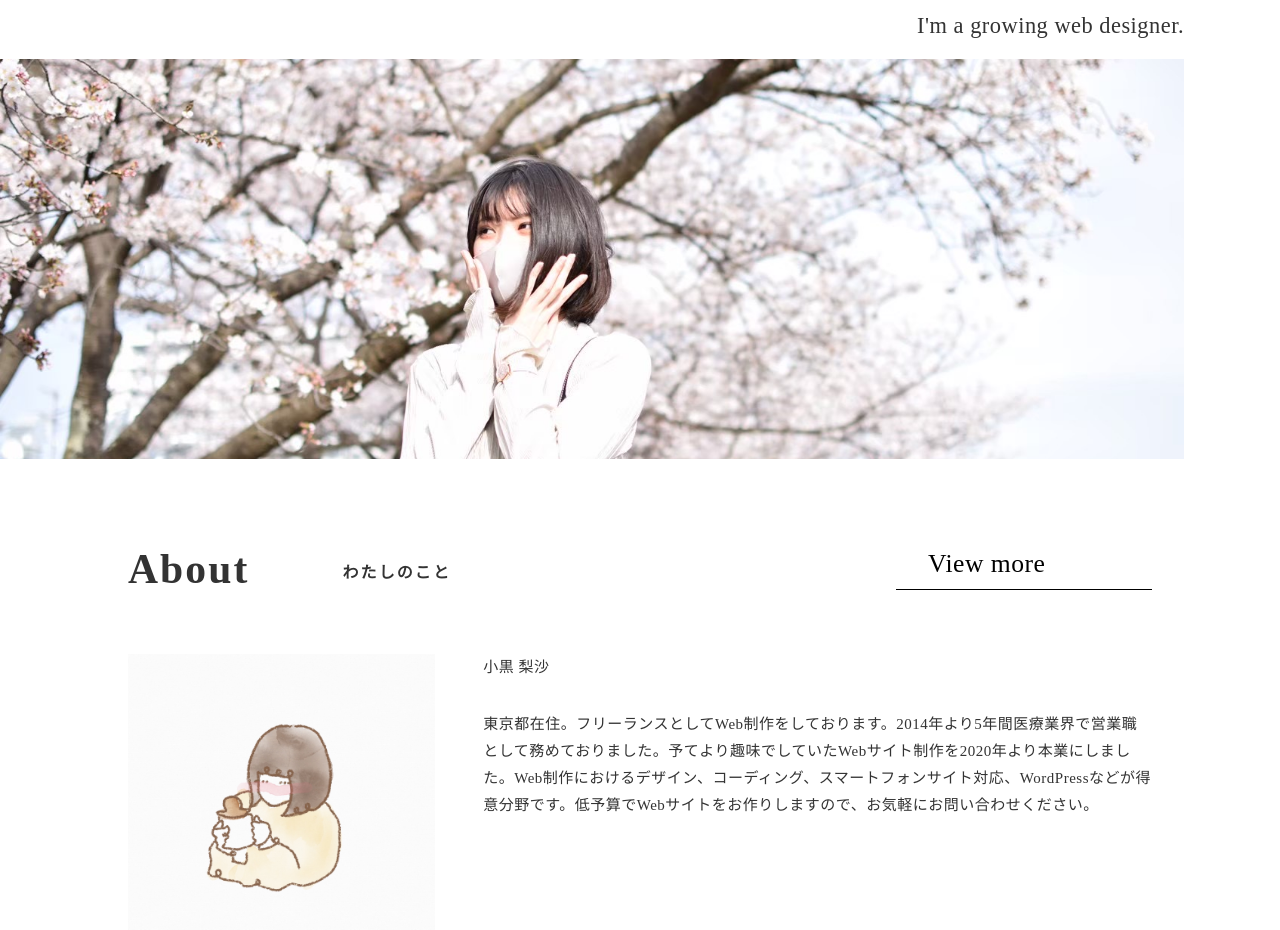
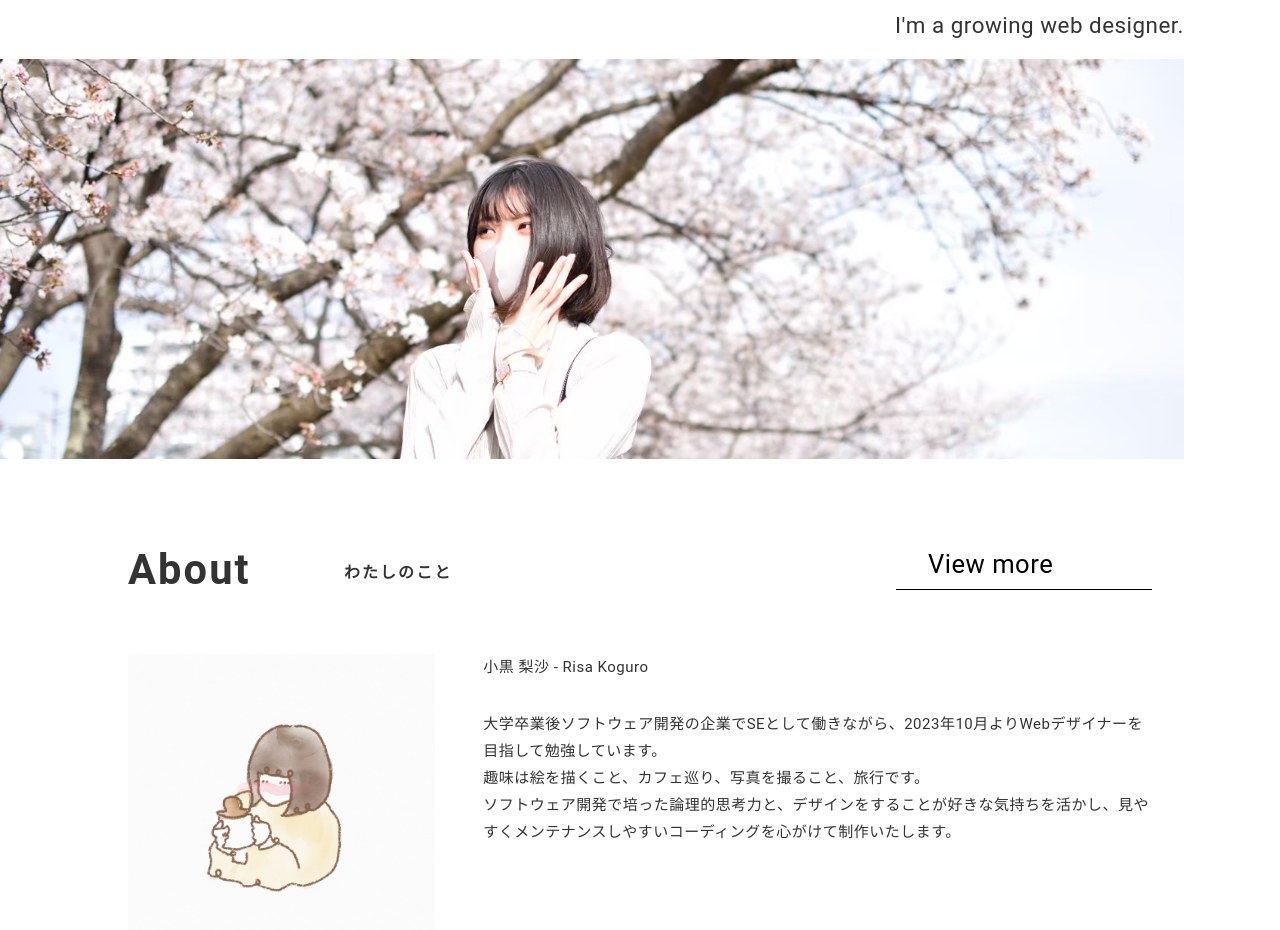
Before and after one commit to KoguroRisa/portfolio, a plain HTML site: page index.html in a window 1280 px wide. Shown: the part 332-1262 px from the top of the page. Drawn offline with nearby package versions, Linux system fonts and the light colour scheme.

Commit message:
about修正

```diff
--- a/css/style.css
+++ b/css/style.css
@@ -1,10 +1,11 @@
 body {
   /* font-family: "Montserrat","Helvetica Neue",Arial,"Hiragino Kaku Gothic ProN","Hiragino Sans",Meiryo,sans-serif; */
-  font-family: f-u, "Helvetica Neue", Arial, "Hiragino Kaku Gothic ProN", "Hiragino Sans", Meiryo, sans-serif;
+  /* font-family: f-u, "Helvetica Neue", Arial, "Hiragino Kaku Gothic ProN", "Hiragino Sans", Meiryo, sans-serif; */
   font-size: 10px;
   letter-spacing: .05em;
   color: #333;
   font-family: "sofia-pro", "sans-serif";
+  font-family: "sofia-pro", "A1 Gothic R", "Yu Gothic", "YuGothic", "Roboto", "Helvetica Neue", "Hiragino Kaku Gothic Pro", "Meiryo", "Arial", "sans-serif";
 }
 
 a {
@@ -157,7 +158,6 @@ img {
 
 .gnav-item:nth-of-type(3) a {
   position: relative;
-  font-size: 13px;
   font-weight: bold;
   display: inline-block;
   padding: 5px 0;
@@ -452,6 +452,13 @@ img {
   display: flex;
   align-items: center;
 }
+
+/* .content-title {
+  font-size: 2rem;
+  margin-left: 3rem;
+  display: flex;
+  align-items: center;
+} */
 
 
 /*--------------------------------
@@ -798,3 +805,96 @@ img {
     margin-bottom: 20px;
   }
 }
+
+/*==================
+#loading
+==================*/
+/*
+#loading {
+  position: fixed;
+  top: 0;
+  left: 0;
+  bottom: 0;
+  z-index: 99999;
+  width: 100%;
+  height: 100%;
+  background: #999;
+}
+
+#loading_box {
+  position: absolute;
+  top: 50%;
+  left: 50%;
+  transform: translate(-50%, -50%);
+  width: 100%;
+  text-align: center;
+}
+
+.loading-one {
+  display: inline-block;
+  border-top: 1px solid #ffffff;
+  border-bottom: 1px solid #ffffff;
+}
+
+.loading-one p.loading-txt {
+  color: #fff;
+  font-size: 20px;
+  letter-spacing: 0.25em;
+  line-height: 2.0;
+  padding: 2em 0;
+} */
+
+/*==================
+.animation_loading
+==================*/
+
+/* .animation_loading {
+  animation: equalizer_loading 7000ms infinite;
+  animation-iteration-count: 10;
+}
+
+@keyframes equalizer_loading {
+  0% {
+    width: 70%;
+  }
+
+  10% {
+    width: 50%;
+  }
+
+  20% {
+    width: 100%;
+  }
+
+  30% {
+    width: 10%;
+  }
+
+  40% {
+    width: 50%;
+  }
+
+  50% {
+    width: 70%;
+  }
+
+  60% {
+    width: 50%;
+  }
+
+  70% {
+    width: 10%;
+  }
+
+  80% {
+    width: 100%;
+  }
+
+  90% {
+    width: 10%;
+  }
+
+  100% {
+    width: 70%;
+  }
+} */
--- a/index.html
+++ b/index.html
@@ -13,6 +13,14 @@
 </head>
 
 <body>
+  <!-- <div id="loading">
+    <div id="loading_box">
+      <div class="loading-one animation_loading">
+        <p class="loading-txt">Loading</p>
+      </div>
+    </div>
+  </div> -->
+
   <div class="wrapper">
     <!-- header -->
     <header class="header ">
@@ -38,7 +46,9 @@
           <p class="mv-text-title">This is</p>
           <p class="mv-text-title">Risa Koguro's</p>
           <p class="mv-text-title">Portfolio Website.</p>
-          <p class="mv-text-subtitle">I'm a growing web designer.</p>
+          <!-- <p class="mv-text-subtitle" id="typewriter">I'm a growing web designer.</p> -->
+          <p class="mv-text-subtitle" id="typewriter"></p>
+
         </div>
         <div class="mv-img">
           <img src="img/main.JPG" alt="main">
@@ -60,10 +70,12 @@
             </p>
             <div class="profile-body">
               <p>
-                小黒 梨沙
+                小黒 梨沙 - Risa Koguro
               </p>
               <p>
-                東京都在住。フリーランスとしてWeb制作をしております。2014年より5年間医療業界で営業職として務めておりました。予てより趣味でしていたWebサイト制作を2020年より本業にしました。Web制作におけるデザイン、コーディング、スマートフォンサイト対応、WordPressなどが得意分野です。低予算でWebサイトをお作りしますので、お気軽にお問い合わせください。
+                大学卒業後ソフトウェア開発の企業でSEとして働きながら、2023年10月よりWebデザイナーを目指して勉強しています。<br>
+                趣味は絵を描くこと、カフェ巡り、写真を撮ること、旅行です。<br>
+                ソフトウェア開発で培った論理的思考力と、デザインをすることが好きな気持ちを活かし、見やすくメンテナンスしやすいコーディングを心がけて制作いたします。
               </p>
 
             </div>
--- a/js/script.js
+++ b/js/script.js
@@ -51,4 +51,27 @@ $(function () {
     ScrollTimelineAnime();// 線が伸びる関数を呼ぶ
   });
 
+  //タイピングっぽい動き
+  const typewriter = (param) => {
+    let el = document.querySelector(param.el);
+    let speed = param.speed;
+    let string = param.string.split("");
+    //配列内の文字を一定の秒間隔で一文字ずつ指定要素に出力する
+    string.forEach((char, index) => {
+      setTimeout(() => {
+        el.textContent += char;
+      }, speed * index);
+    });
+  };
+  typewriter({
+    el: "#typewriter", //要素
+    string: "I'm a growing web designer.", //文字列
+    speed: 50 //速度
+  });
 });
+
+// //ローディング画面の表示
+// $(window).on('load', function () {
+//   $("#loading").delay(1500).fadeOut('slow');//ローディング画面を1.5秒（1500ms）待機してからフェードアウト
+//   $("#loading_box").delay(1200).fadeOut('slow');//ローディングテキストを1.2秒（1200ms）待機してからフェードアウト
+// });
```
Also changed, not shown: about.html (+5 -2 lines), img/about.svg (added), 2 other files.
